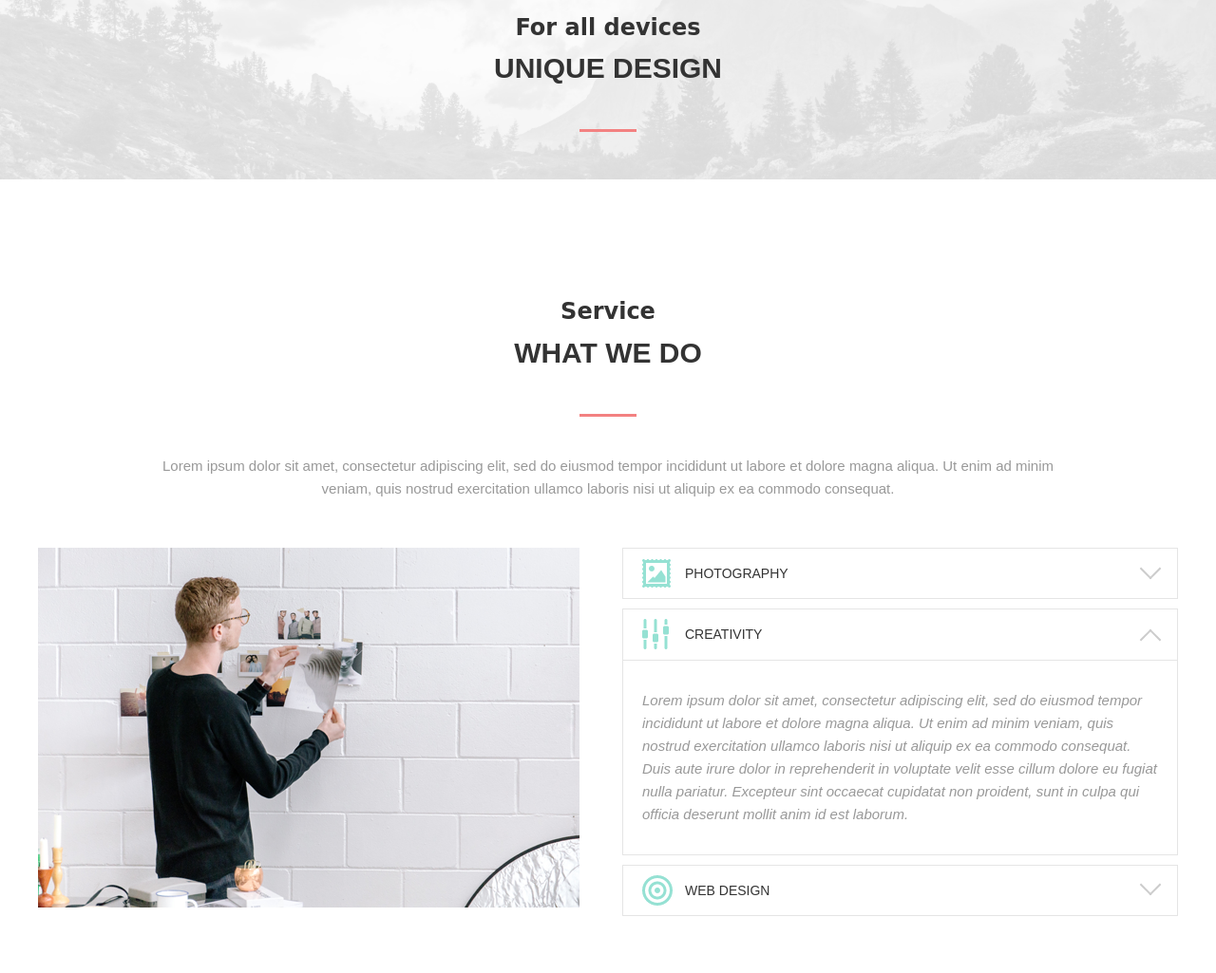
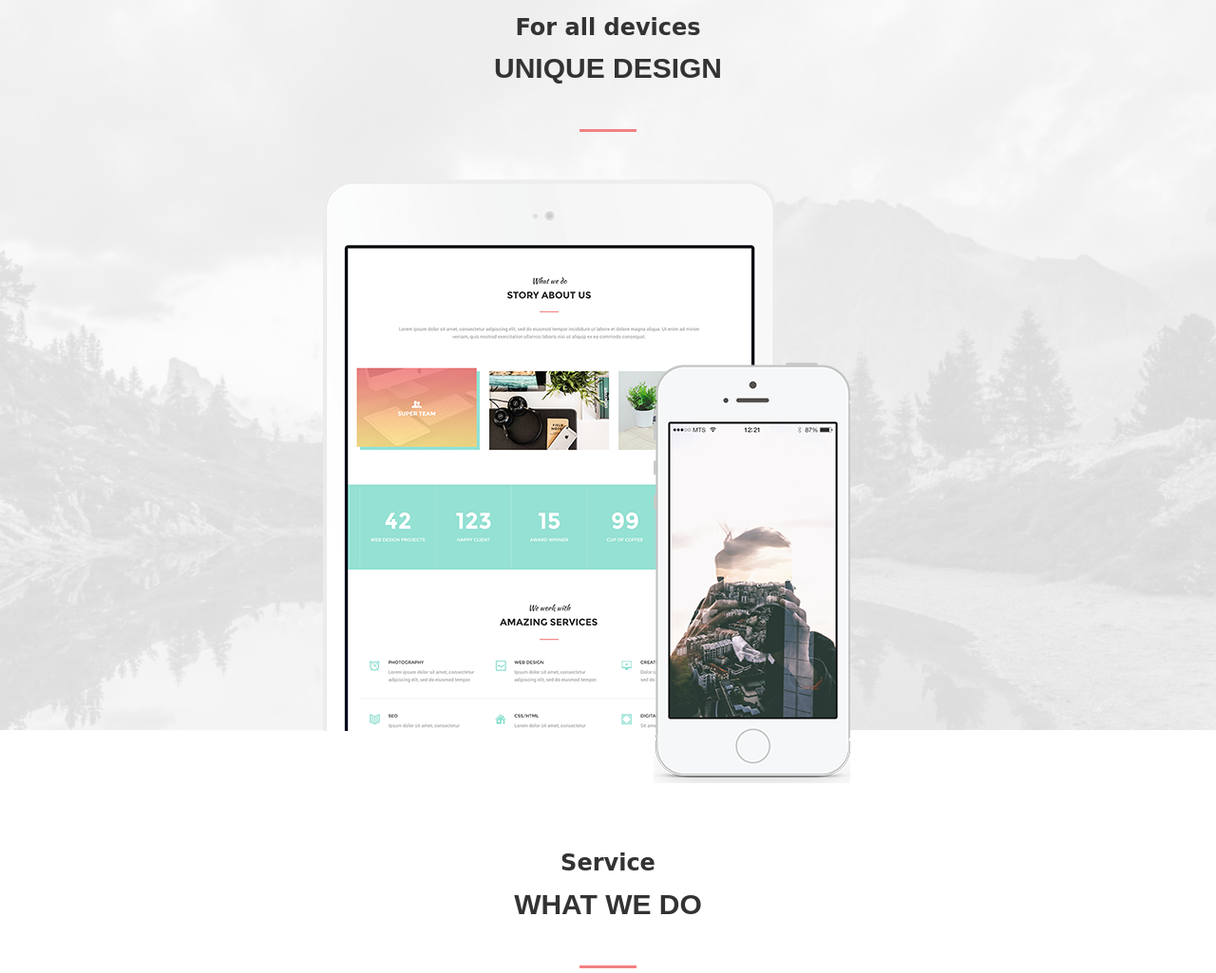
Before and after one commit to AYDLIOH04/Web-MoGO, a plain HTML site: page index.html in a window 1280 px wide. Shown: the part 2444-3469 px from the top of the page at 95% size. Drawn offline with Linux system fonts and the light colour scheme; the site is published under a folder, as on GitHub Pages, so addresses that start at the root find nothing.

Commit message:
Update index.html

```diff
--- a/index.html
+++ b/index.html
@@ -203,8 +203,8 @@
             <h2 class="section__title">Unique design</h2>
         </div>
         <div class="devices">
-            <img class="devices__item" src="/assets/photos/devices/ipad.png" alt="">
-            <img class="devices__item  devices__item--iphone" src="/assets/photos/devices/iphone.png" alt="">
+            <img class="devices__item" src="assets/photos/devices/ipad.png" alt="">
+            <img class="devices__item  devices__item--iphone" src="assets/photos/devices/iphone.png" alt="">
         </div>
 
     </div>
```
